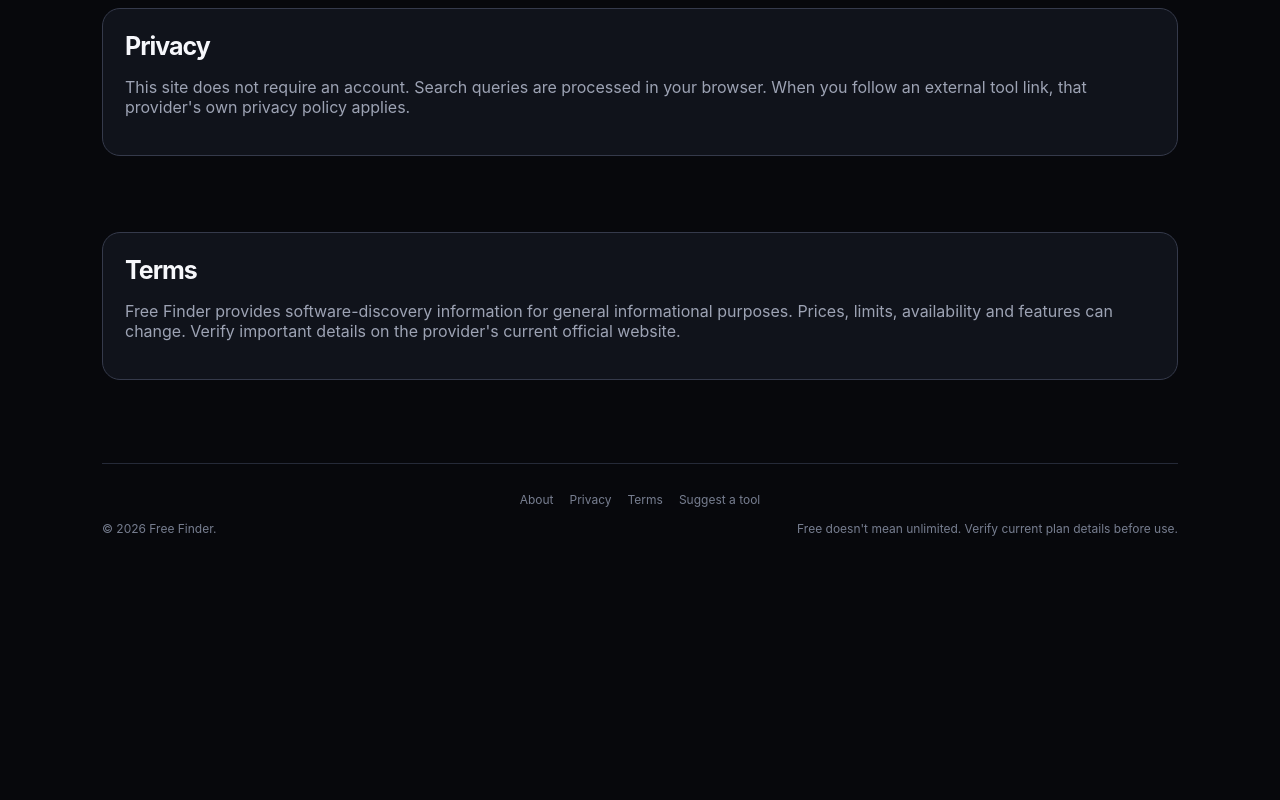
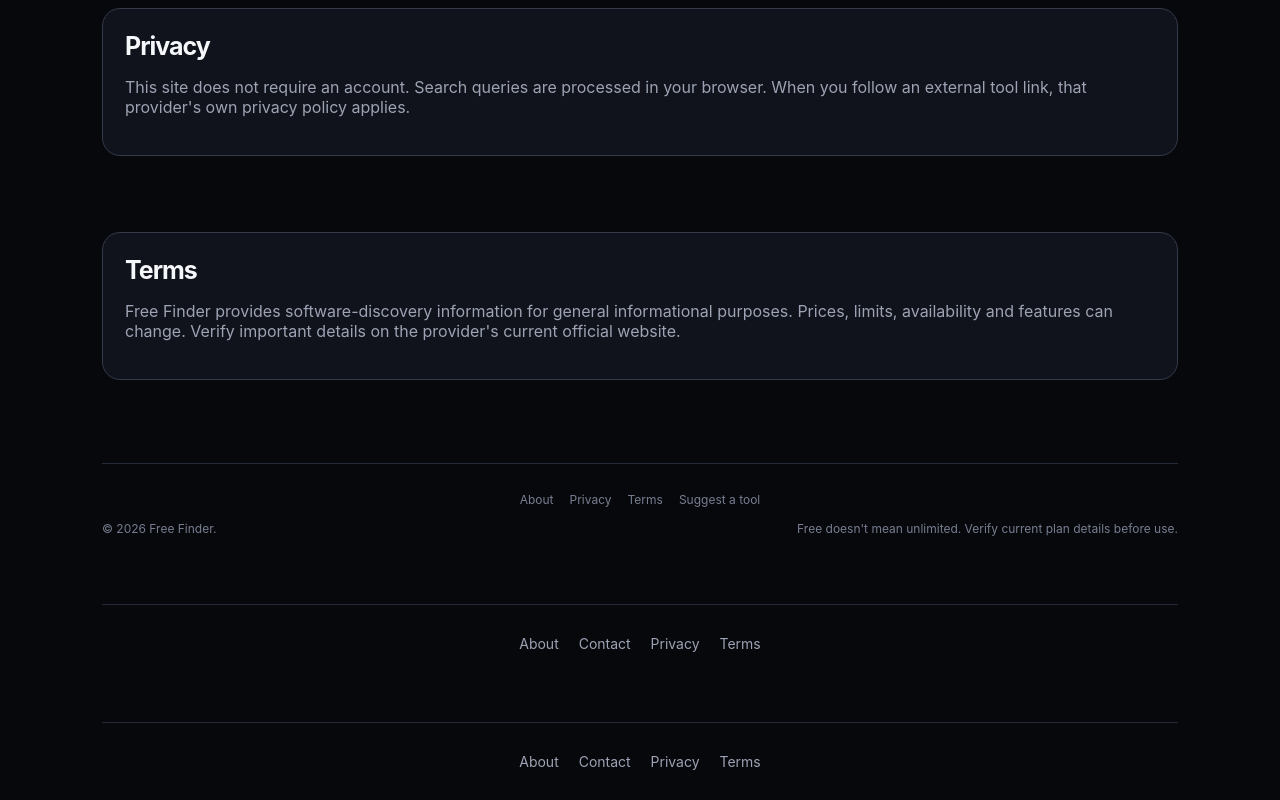
Before and after one commit to freefinder-dev/free-finder, a plain HTML site: page index.html in a window 1280 px wide. Shown: the part 2355-3155 px from the top of the page. Before the commit the page ends 2919 px from the top, so only its background shows below. Drawn offline with Linux system fonts and the light colour scheme.

Commit message:
Update index.html

```diff
--- a/index.html
+++ b/index.html
@@ -183,5 +183,20 @@
 }
 document.getElementById('search').addEventListener('keydown',e=>{if(e.key==='Enter')findAlternatives()});
 </script>
+</body> <footer style="text-align:center;padding:30px 15px;margin-top:40px;border-top:1px solid var(--line);font-size:14px;">
+  <a href="about.html" style="color:var(--muted);margin:0 8px;">About</a>
+  <a href="contact.html" style="color:var(--muted);margin:0 8px;">Contact</a>
+  <a href="privacy.html" style="color:var(--muted);margin:0 8px;">Privacy</a>
+  <a href="terms.html" style="color:var(--muted);margin:0 8px;">Terms</a>
+</footer> </script>
+
+<footer style="text-align:center;padding:30px 15px;margin-top:40px;border-top:1px solid var(--line);font-size:14px;">
+  <a href="about.html" style="color:var(--muted);margin:0 8px;">About</a>
+  <a href="contact.html" style="color:var(--muted);margin:0 8px;">Contact</a>
+  <a href="privacy.html" style="color:var(--muted);margin:0 8px;">Privacy</a>
+  <a href="terms.html" style="color:var(--muted);margin:0 8px;">Terms</a>
+</footer>
+
 </body>
 </html>
+</html>
```
